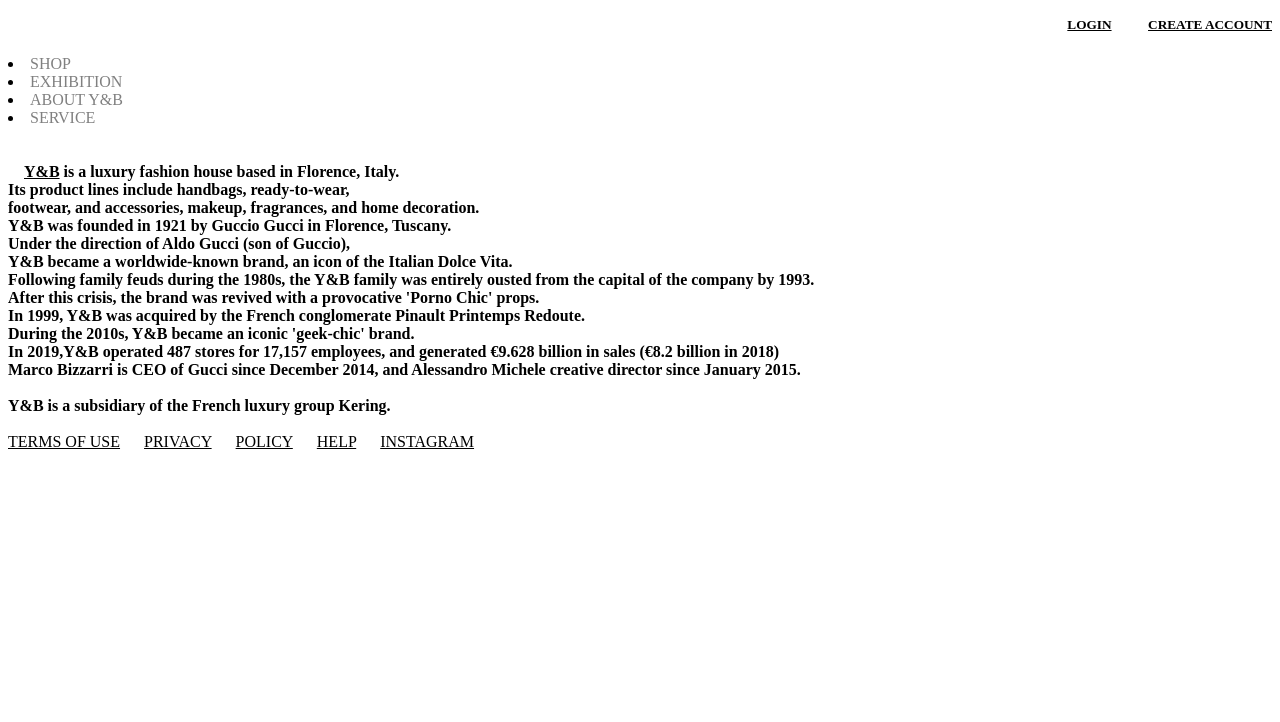
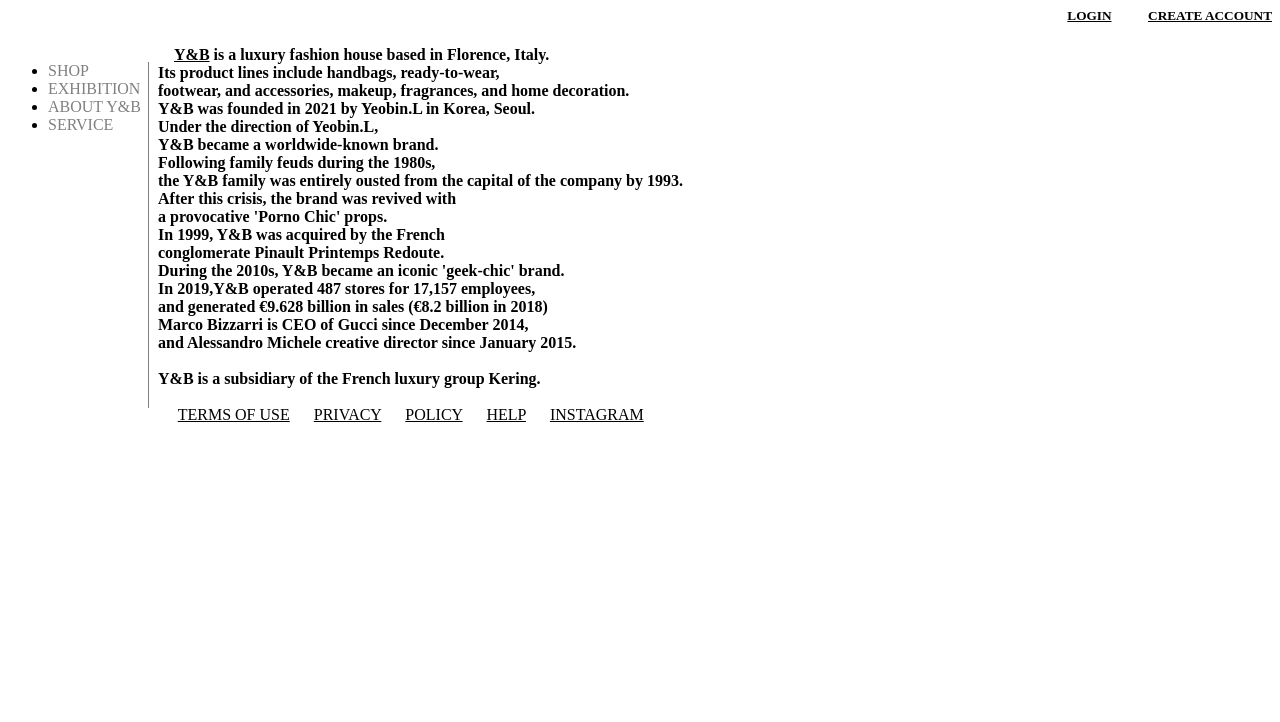
Before and after one commit to yeobin1141/web1, a plain HTML site: page about.html in a window 1280 px wide. Shown: the part 78-800 px from the top of the page. Drawn offline with Linux system fonts and the light colour scheme.

Commit message:
Add files via upload

```diff
--- a/about.html
+++ b/about.html
@@ -8,6 +8,8 @@
     color: gray;
     font-size: 300%;
     text-align: center;
+    border-bottom: 1px solid gray;
+    margin: 0;
   }
   h5 {
     text-align: right;
@@ -16,33 +18,42 @@
     color:gray;
     text-decoration:none;
   }
+  ul {
+    border-right:1px solid gray;
+    width: 100px;
+  }
+  #grid{
+    display:grid;
+    grid-template-columns: 150px 1fr;
+  }
   </style>
 </head>
 <body>
   <h1><a href="index.html">Y&B</a></h1>
   <h5><u>LOGIN</u> &emsp; &emsp; <u>CREATE ACCOUNT</u></h5>
+  <div id="grid">
+    <ul>
       <li><a href="shop.html">SHOP</a></li>
-
       <li><a href="exhibition.html">EXHIBITION</a></li>
       <li><a href="about.html">ABOUT Y&B</a></li>
       <li><a href="service.html">SERVICE</a></li><br><br>
-
+    </ul>
+    <div>
       <strong> &emsp;<u>Y&B</u> is a luxury fashion house based in Florence,
       Italy.<br> Its product lines include handbags, ready-to-wear,<br>
       footwear, and accessories, makeup, fragrances, and home decoration.<br>
-
-  Y&B was founded in 1921 by Guccio Gucci in Florence, Tuscany.<br> Under the direction of Aldo Gucci (son of Guccio),<br>
-  Y&B became a worldwide-known brand, an icon of the Italian Dolce Vita.<br> Following family feuds during the 1980s,
-  the Y&B family was entirely ousted from the capital of the company by 1993.<br> After this crisis, the brand was revived with
-  a provocative 'Porno Chic' props.<br> In 1999, Y&B was acquired by the French conglomerate Pinault Printemps Redoute. <br>During the 2010s,
+      Y&B was founded in 2021 by Yeobin.L in Korea, Seoul.<br> Under the direction of Yeobin.L,<br>
+      Y&B became a worldwide-known brand.<br> Following family feuds during the 1980s,<br>
+      the Y&B family was entirely ousted from the capital of the company by 1993.<br> After this crisis, the brand was revived with<br>
+      a provocative 'Porno Chic' props.<br> In 1999, Y&B was acquired by the French<br> conglomerate Pinault Printemps Redoute. <br>During the 2010s,
       Y&B became an iconic 'geek-chic' brand.<br>
-  In 2019,Y&B operated 487 stores for 17,157 employees, and generated €9.628 billion in sales (€8.2 billion in 2018)<br>
-  Marco Bizzarri is CEO of Gucci since December 2014, and Alessandro Michele creative director since January 2015.<br>
-  <br>Y&B is a subsidiary of the French luxury group Kering.</strong>
-
-<br><br>
-  <u>TERMS OF USE</u> &emsp; <u>PRIVACY</u> &emsp; <u>POLICY</u> &emsp; <u>HELP</u> &emsp;
+      In 2019,Y&B operated 487 stores for 17,157 employees,<br> and generated €9.628 billion in sales (€8.2 billion in 2018)<br>
+      Marco Bizzarri is CEO of Gucci since December 2014,<br> and Alessandro Michele creative director since January 2015.<br>
+      <br>Y&B is a subsidiary of the French luxury group Kering.</strong><br><br>
+      &emsp; <u>TERMS OF USE</u> &emsp; <u>PRIVACY</u> &emsp; <u>POLICY</u> &emsp; <u>HELP</u> &emsp;
       <u><a href="https://www.instagram.com/yeo_bin.l/" target="_blank" title="instagram"
       style="color:black;">INSTAGRAM</a></u>
+    </div>
+  </div>
 </body>
 </html>
```
Also changed, not shown: exhibition.html (+19 -6 lines), index.html (+18 -5 lines), service.html (+17 -4 lines), shop.html (+17 -4 lines). Lines whose indentation alone changed are shown as unchanged.
